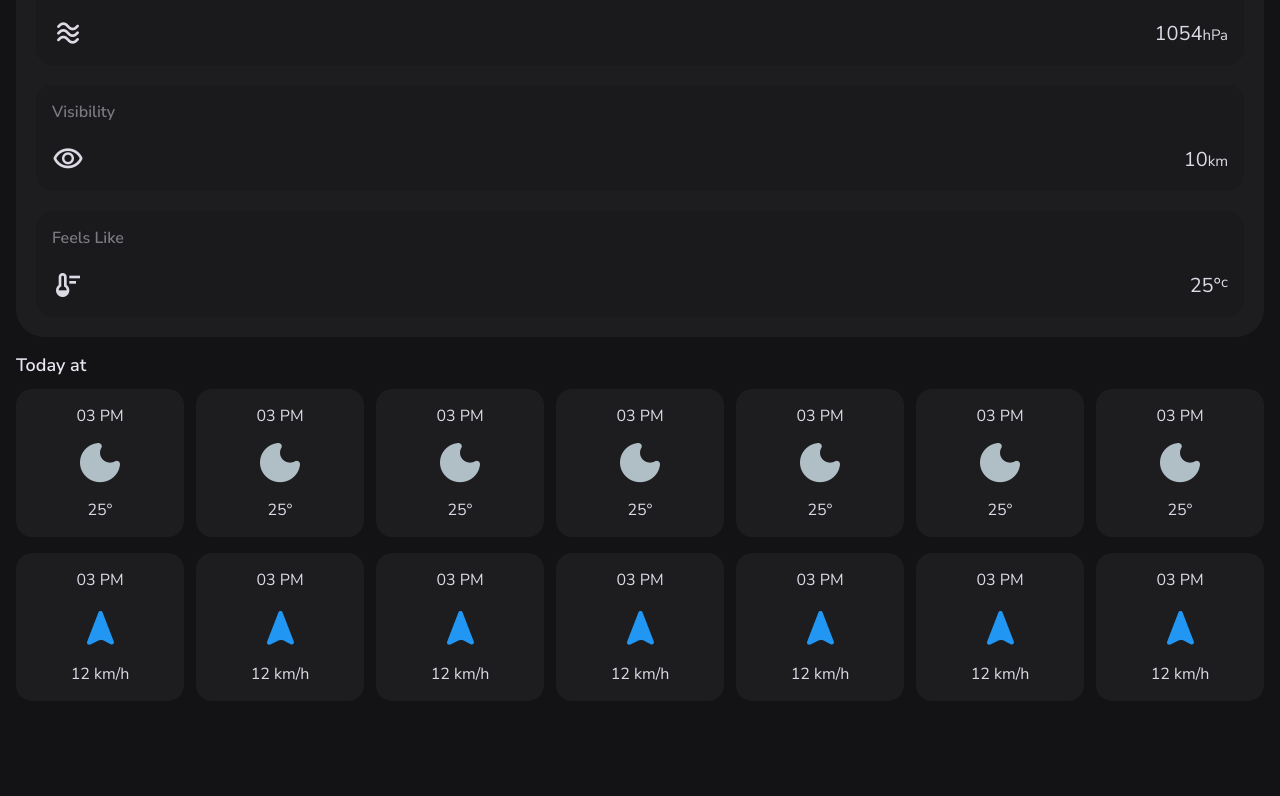
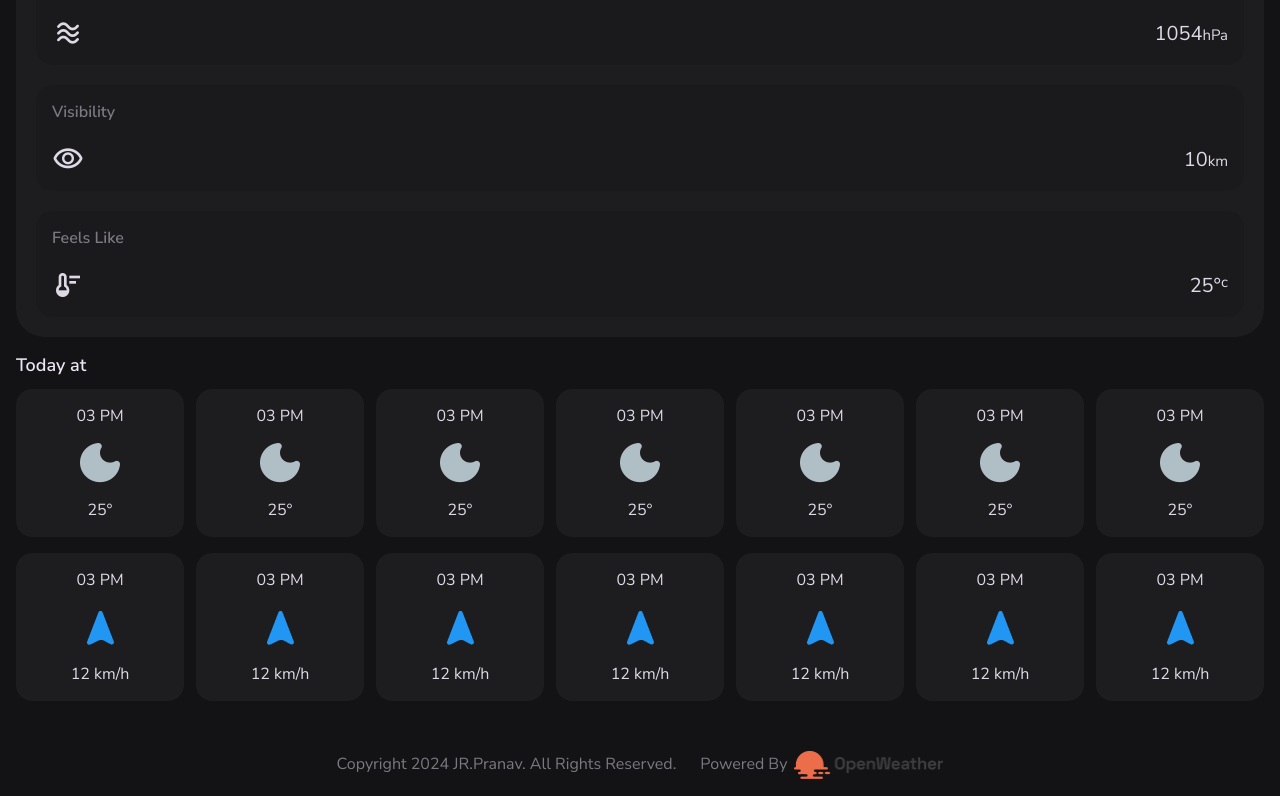
Before and after one commit to Pranav-Jadhav09/Weather-app, a website built with Parcel: page index.html in a window 1280 px wide. Shown: the part 1226-2022 px from the top of the page. Before the commit the page ends 1943 px from the top, so only its background shows below. Built offline with nearby package versions, Linux system fonts and the light colour scheme.

Commit message:
🏗 +💄 footer section added

```diff
--- a/index.html
+++ b/index.html
@@ -100,6 +100,7 @@
     <!-- Main -->
     <main>
       <article class="container">
+        <!-- Content Left -->
         <div class="content-left">
           <!-- Current Weather -->
           <section
@@ -248,6 +249,7 @@
           </section>
         </div>
 
+        <!-- Content Right -->
         <div class="content-right">
           <!-- Highlights -->
           <section
@@ -623,6 +625,39 @@
             </div>
           </div>
         </div>
+
+        <!-- Footer -->
+        <footer class="footer">
+          <p class="body-3">
+            Copyright <span class="inline-block">2024</span>
+            <a
+              class="inline-block"
+              href="https://twitter.com/Pranav_Jadhav09"
+              target="_blank"
+              title="JR.Pranav Twitter Profile"
+              >JR.Pranav.</a
+            >
+            All Rights Reserved.
+          </p>
+
+          <p class="body-3">
+            Powered By
+            <a
+              href="https://openweathermap.org/api"
+              title="Free openWeather Api"
+              target="_blank"
+              rel="noopener"
+            >
+              <img
+                src="./src/assets/openweather.png"
+                width="150"
+                height="30"
+                loading="lazy"
+                alt="OpenWeather"
+              />
+            </a>
+          </p>
+        </footer>
       </article>
     </main>
   </body>
--- a/src/css/style.css
+++ b/src/css/style.css
@@ -717,10 +717,6 @@ article.container::before {
   margin-block: 12px;
 }
 
-/* ############### */
-/* ### Loading ### */
-/* ############### */
-
 /* ##################### */
 /* ### Error Section ### */
 /* ##################### */
@@ -728,6 +724,37 @@ article.container::before {
 /* ############## */
 /* ### Footer ### */
 /* ############## */
+.footer,
+.footer .body-3:last-child {
+  display: flex;
+  flex-wrap: wrap;
+  justify-content: center;
+  align-items: center;
+}
+
+.footer {
+  color: var(--on-surface-variant);
+  text-align: center;
+  gap: 12px 24px;
+  margin-block-start: 28px;
+  /* display: none; */
+}
+
+.inline-block {
+  display: inline-block;
+}
+
+.fade-in .footer {
+  display: flex;
+}
+
+.footer .body-3:last-child {
+  gap: 6px;
+}
+
+/* ############### */
+/* ### Loading ### */
+/* ############### */
 
 /* ##################### */
 /* ### Media Queries ### */
```
